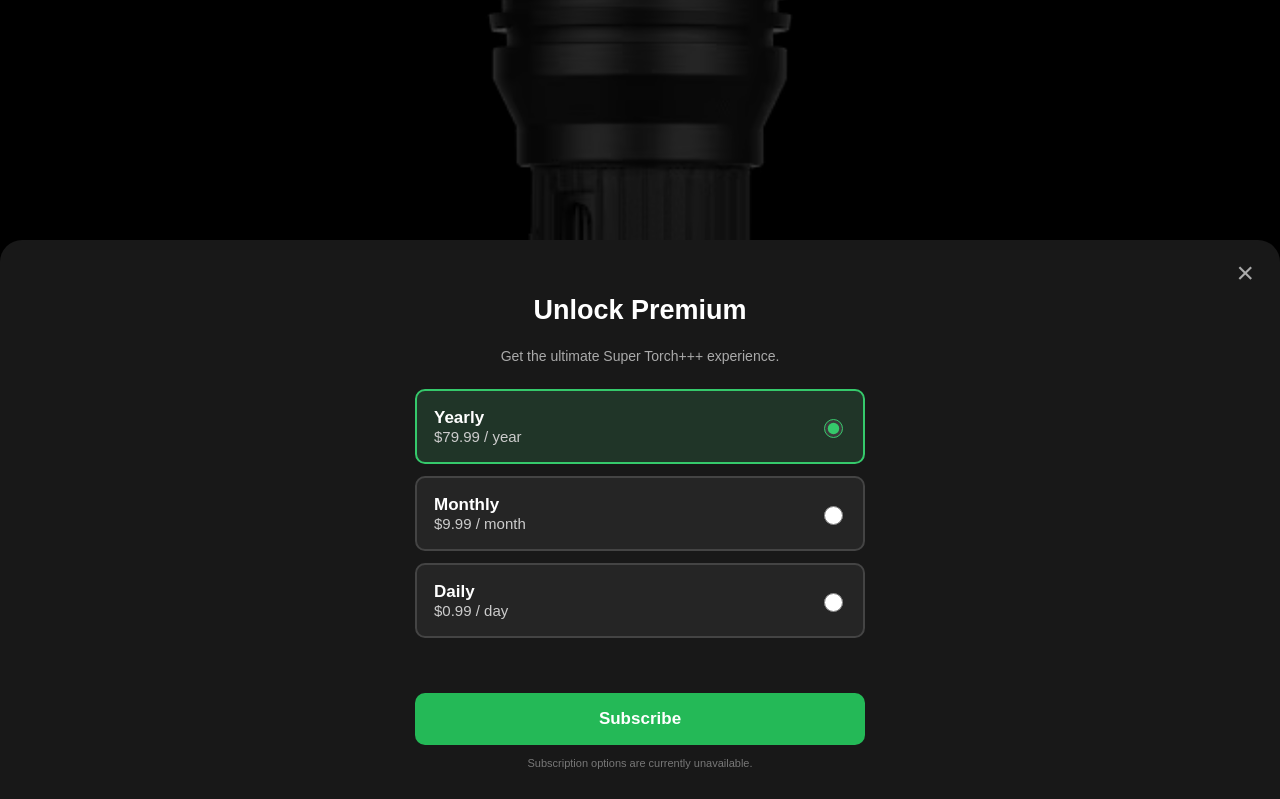
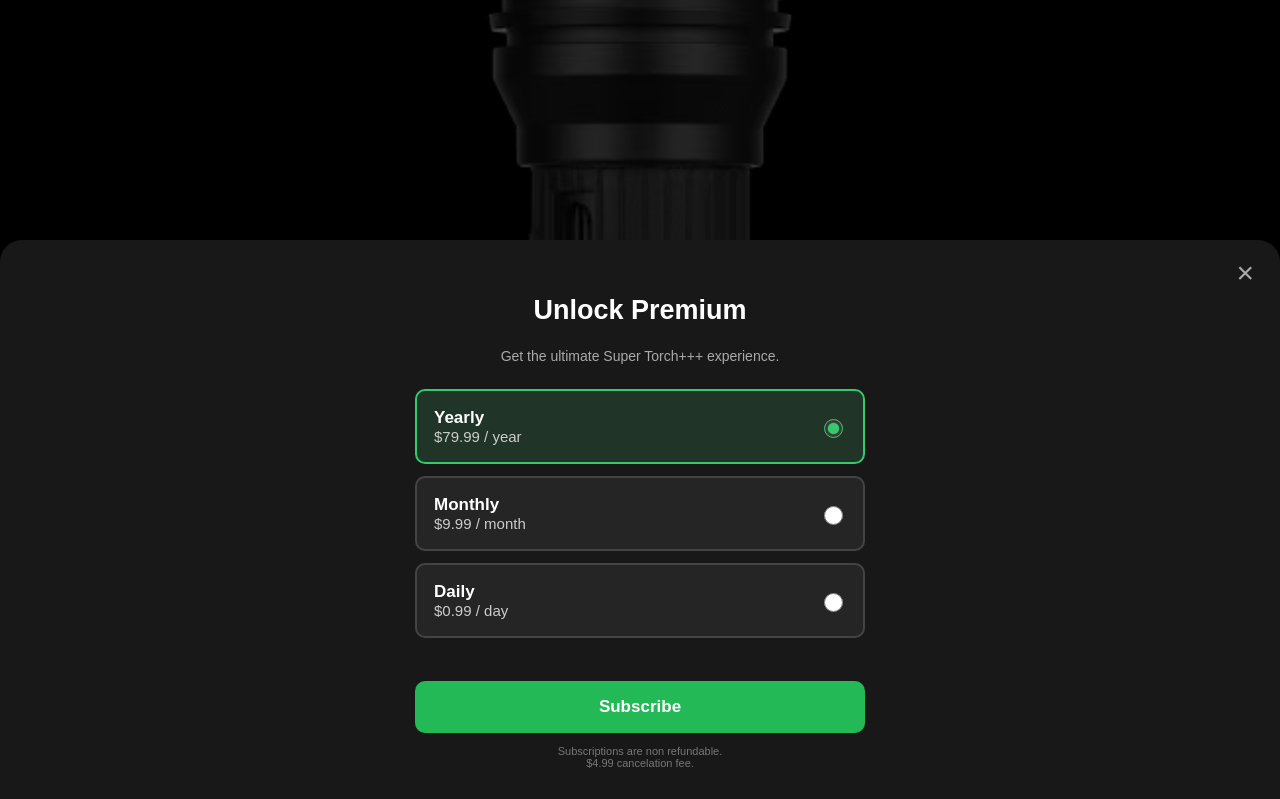
Before and after one commit to Daniel86009/TorchApp, a plain HTML site: page index.html in a window 1280 px wide. Both pictures are taken after a click on the button "Help?". Shown: the top 799 px of the page. Drawn offline with Linux system fonts and the light colour scheme.

Commit message:
Changed disclaimer

```diff
--- a/index.html
+++ b/index.html
@@ -40,7 +40,6 @@
             cursor: pointer;
         }
 
-        /* Modal overlay */
         #premiumModal {
             display: none;
             position: fixed;
@@ -54,7 +53,6 @@
             box-sizing: border-box;
         }
 
-        /* Bottom sheet */
         #modalContent {
             position: absolute;
             left: 0;
@@ -106,7 +104,6 @@
             margin-bottom: 25px;
         }
 
-        /* Subscription options */
         .plan {
             width: 100%;
             max-width: 450px;
@@ -143,7 +140,6 @@
             height: 19px;
         }
 
-        /* Subscribe button */
         #subscribeButton {
             width: 100%;
             max-width: 450px;
@@ -176,7 +172,6 @@
 
     <button id="helpButton">Help?</button>
 
-    <!-- Premium Modal -->
     <div id="premiumModal">
 
         <div id="modalContent">
@@ -215,9 +210,7 @@
 
             <button id="subscribeButton">Subscribe</button>
 
-            <p id="disclaimer">
-                Subscription options are currently unavailable.
-            </p>
+            <p id="disclaimer">Subscriptions are non refundable. <br> $4.99 cancelation fee.</p>
 
         </div>
     </div>
@@ -227,24 +220,19 @@
         const premiumModal = document.getElementById("premiumModal");
         const closeModal = document.getElementById("closeModal");
 
-        // Open modal
         helpButton.addEventListener("click", () => {
             premiumModal.style.display = "block";
         });
 
-        // Close modal
         closeModal.addEventListener("click", () => {
             premiumModal.style.display = "none";
         });
 
-        // Close by clicking outside
         premiumModal.addEventListener("click", (event) => {
             if (event.target === premiumModal) {
                 premiumModal.style.display = "none";
             }
         });
-
-        // Subscription selection
         const plans = document.querySelectorAll(".plan");
 
         plans.forEach(plan => {
@@ -254,12 +242,6 @@
                 plan.querySelector("input").checked = true;
             });
         });
-
-        // Subscribe button intentionally does nothing
-        document.getElementById("subscribeButton")
-            .addEventListener("click", () => {
-                // Payment functionality will be added later.
-            });
     </script>
         <!-- <img src="./torch image.png" style="width: 130vw; heigh: auto; position: absolute; top: 50%; left: 50%; transform: translate(-50%, -50%);"> -->
       <!-- <button style="position: absolute; bottom: 20px; right: 20px; color: white; padding: 5px; background: #666; border-radius: 4px; border: solid 1px #888;">Help?</button> -->
```
